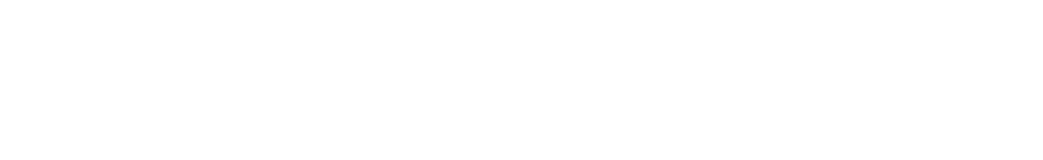
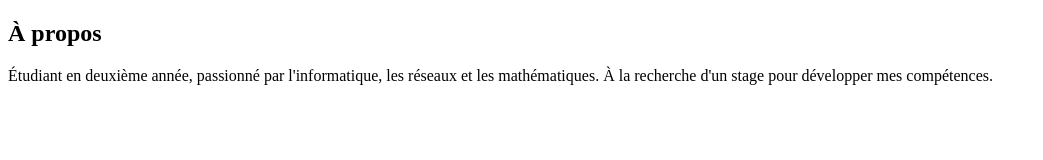
Before and after one commit to kedusal022-debug/mon-cv, a plain HTML site: page index.html in a window 1280 px wide. Shown: the whole page, without its empty margins (0-1043 px from the left). Drawn offline with Linux system fonts and the light colour scheme.

Commit message:
mise en place de la section description

```diff
--- a/index.html
+++ b/index.html
@@ -7,6 +7,10 @@
     <title>Document</title>
 </head>
 <body>
-
+       <!-- DESCRIPTION -->
+    <section>
+        <h2>À propos</h2>
+        <p>Étudiant en deuxième année, passionné par l'informatique, les réseaux et les mathématiques. À la recherche d'un stage pour développer mes compétences.</p>
+    </section>
 </body>
 </html>
```
